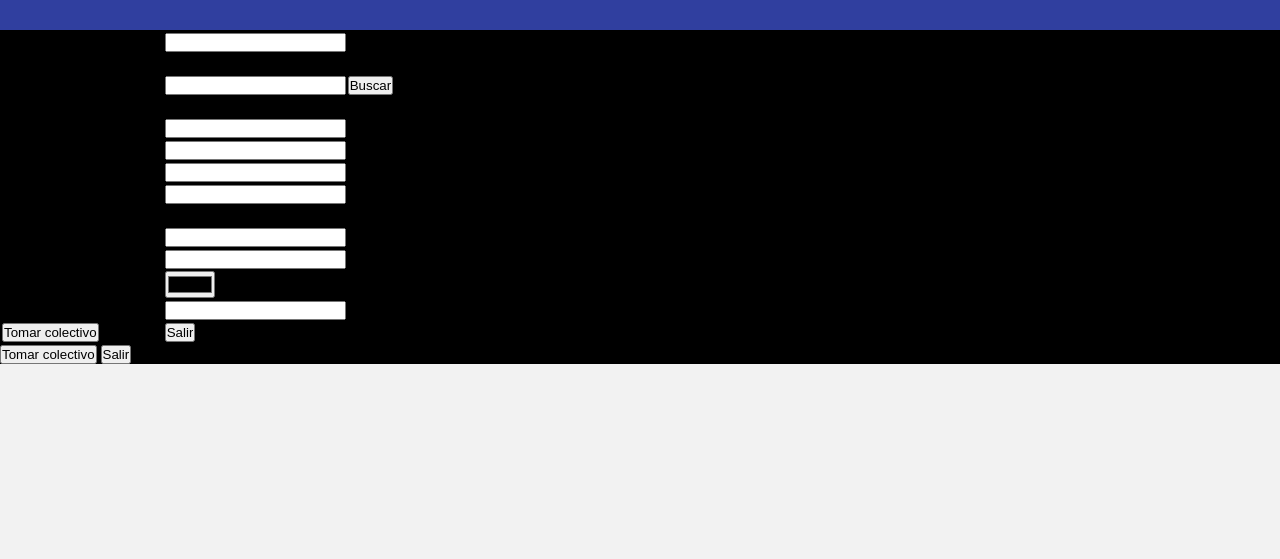
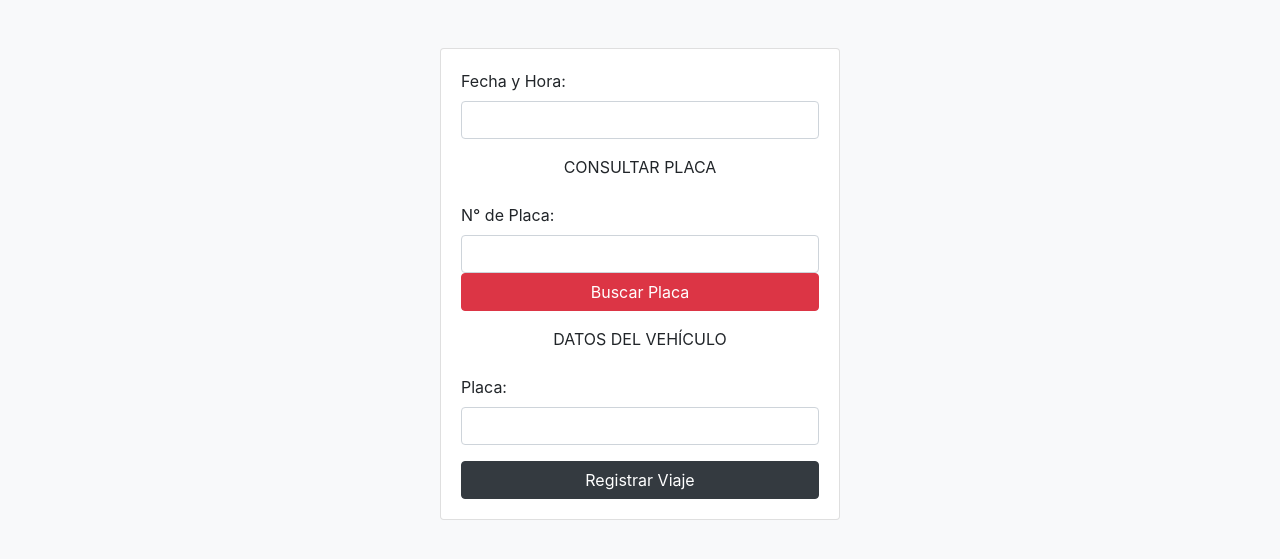
Before and after one commit to osulca/taxiseguro, a PHP site: page /vistas/RegistrarViaje.php in a window 1280 px wide. Shown: the top 559 px of the page. Run offline with PHP 8.4, Linux system fonts and the light colour scheme.

Commit message:
Registrar Viaje

```diff
--- a/vistas/RegistrarViaje.php
+++ b/vistas/RegistrarViaje.php
@@ -1,138 +1,48 @@
 <!DOCTYPE html>
-<!--
-To change this license header, choose License Headers in Project Properties.
-To change this template file, choose Tools | Templates
-and open the template in the editor.
--->
 <html>
     <head>
+        <title>Consultar vehículo</title>
         <meta charset="UTF-8">
-        <meta name="viewport" content="width=device-width, user-scalable=no, initial-scale=1.0, maximum-scale=1.0, minimum-scale=1.0">
-        <link href='https://fonts.googleapis.com/css?family=Roboto' rel='stylesheet' type='text/css'>
-        <title>Consultar vehículo</title>
-        <link rel="stylesheet" href="css/estilos.css">
+        <meta name="viewport" content="width=device-width, initial-scale=1.0">
+        <link rel="stylesheet" href="https://stackpath.bootstrapcdn.com/bootstrap/4.3.1/css/bootstrap.min.css" integrity="sha384-ggOyR0iXCbMQv3Xipma34MD+dH/1fQ784/j6cY/iJTQUOhcWr7x9JvoRxT2MZw1T" crossorigin="anonymous">
+
     </head>
-    <body>
-
-        <div class="" id="formulario">
-
-
-                <form action="" class="" name="" method="get">
-                    <table border="0">
-                        <tr>
-                            <td>fecha y hora:</td>
-                            <td><input type="text" id="fecha-hora" name="fecha-hora"></td>
-                            <td></td>
-                        </tr>
-                        <tr>
-                            <td>CONSULTAR</td>
-                            <td></td>
-                            <td></td>
-                        </tr>
-                        <tr>
-                            <td>Placa:</td>
-                            <td><input type="text" id="placa" name="placa"> </td>
-                            <td><input type="button" value="Buscar" /></td>
-                        </tr>
-                        <tr>
-                            <td>DATOS CHOFER</td>
-                            <td></td>
-                            <td></td>
-                        </tr>
-                        <tr>
-                            <td>Nombre:</td>
-                            <td><input type="text" id="nombre" name="nombre" readonly="readonly"></td>
-                            <td></td>
-                        </tr>
-                        <tr>
-                            <td>DNI:/td>
-                            <td><input type="text" id="dni" name="dni" readonly="readonly"></td>
-                            <td></td>
-                        </tr>
-                        <tr>
-                            <td>Licencia:</td>
-                            <td><input type="text" id="licencia" name="licencia" readonly="readonly"></td>
-                            <td></td>
-                        </tr>
-                        <tr>
-                            <td>Sexo:</td>
-                            <td><input type="text" id="sexo" name="sexo" readonly="readonly"></td>
-                            <td></td>
-                        </tr>
-                        <tr>
-                            <td>DATOS DEL VEHÍCULO</td>
-                            <td></td>
-                            <td></td>
-                        </tr>
-                        <tr>
-                            <td>Placa:</td>
-                            <td><input type="text" id="placa" name="placa" readonly="readonly"></td>
-                            <td></td>
-                        </tr>
-                        <tr>
-                            <td>Modelo:</td>
-                            <td><input type="text" id="modelo" name="modelo" readonly="readonly"></td>
-                            <td></td>
-                        </tr>
-                        <tr>
-                            <td>Color:</td>
-                            <td><input type="color" id="color" name="color" readonly="readonly"></td>
-                            <td></td>
-                        </tr>
-                        <tr>
-                            <td>SOAT:</td>
-                            <td><input type="text" id="soat" name="soat" readonly="readonly"></td>
-                            <td></td>
-                        </tr>
-                        <tr>
-                            <td><input type="button" id="" value="Tomar colectivo"></td>
-                            <td><input type="button" id="" value="Salir"></td>
-                            <td></td>
-                        </tr>
-
-                    </table>
-                        <p></p>
-                        <p></p>
-                        <div class="">
-
-                        </div>
-
-                        <p></p>
-                        <div class="">
-
-                        </div>
-                        <div class="">
-
-                        </div>
-                        <div class="">
-
-                        </div>
-                        <div class="">
-
-                        </div>
-
-                        <p></p>
-                        <div class="">
-
-                        </div>
-                        <div class="">
-
-                        </div>
-                        <div class="">
-
-                        </div>
-                        <div class="">
-
-                        </div>
-
-                        <input type="submit" id="" name="submit" value="Tomar colectivo"> <input type="button" id="" value="Salir">
+    <body class="bg-light">
+        <div class="card mx-auto mt-5" style="width: 25rem;">
+            <div class="card-body container">
+                <form action="#" name="formulario_registro" method="post">
+                    <div class="form-group">
+                        <label class="label" for="fecha-hora">Fecha y Hora:</label>
+                        <input type="text" class="form-control" id="fecha-hora" name="fecha-hora">
+                    </div>
+                    <div class="form-group" style="text-align: center;">
+                        <label class="label" for="consultar-placa">CONSULTAR PLACA</label>
+                    </div>
+                    <div class="form-group">
+                        <label class="label" for="num-placa">N° de Placa:</label>
+                        <input type="text" class="form-control" id="num-placa" name="num-placa">
+                        <input type="button" class="btn btn-danger btn-block" name="buscar" value="Buscar Placa" />
+                    </div>
+                    <div class="form-group" style="text-align: center;">
+                        <label class="label" for="datos-vehiculo">DATOS DEL VEHÍCULO</label>
+                    </div>
+                    <div class="form-group">
+                        <label class="label" for="placa">Placa:</label>
+                        <input type="text" class="form-control" id="placa" name="placa">
                     </div>
 
+                    <input type="submit" class="btn btn-dark btn-block" name="submit" value="Registrar Viaje">
                 </form>
+            </div>
         </div>
 
-        <?php
+        <script src="https://code.jquery.com/jquery-3.3.1.slim.min.js" integrity="sha384-q8i/X+965DzO0rT7abK41JStQIAqVgRVzpbzo5smXKp4YfRvH+8abtTE1Pi6jizo" crossorigin="anonymous"></script>
+<script src="https://cdnjs.cloudflare.com/ajax/libs/popper.js/1.14.7/umd/popper.min.js" integrity="sha384-UO2eT0CpHqdSJQ6hJty5KVphtPhzWj9WO1clHTMGa3JDZwrnQq4sF86dIHNDz0W1" crossorigin="anonymous"></script>
+<script src="https://stackpath.bootstrapcdn.com/bootstrap/4.3.1/js/bootstrap.min.js" integrity="sha384-JjSmVgyd0p3pXB1rRibZUAYoIIy6OrQ6VrjIEaFf/nJGzIxFDsf4x0xIM+B07jRM" crossorigin="anonymous"></script>
+
+    <?php
         // put your code here
-        ?>
+    ?>
+
     </body>
 </html>
```
Also changed, not shown: 1 other file.
